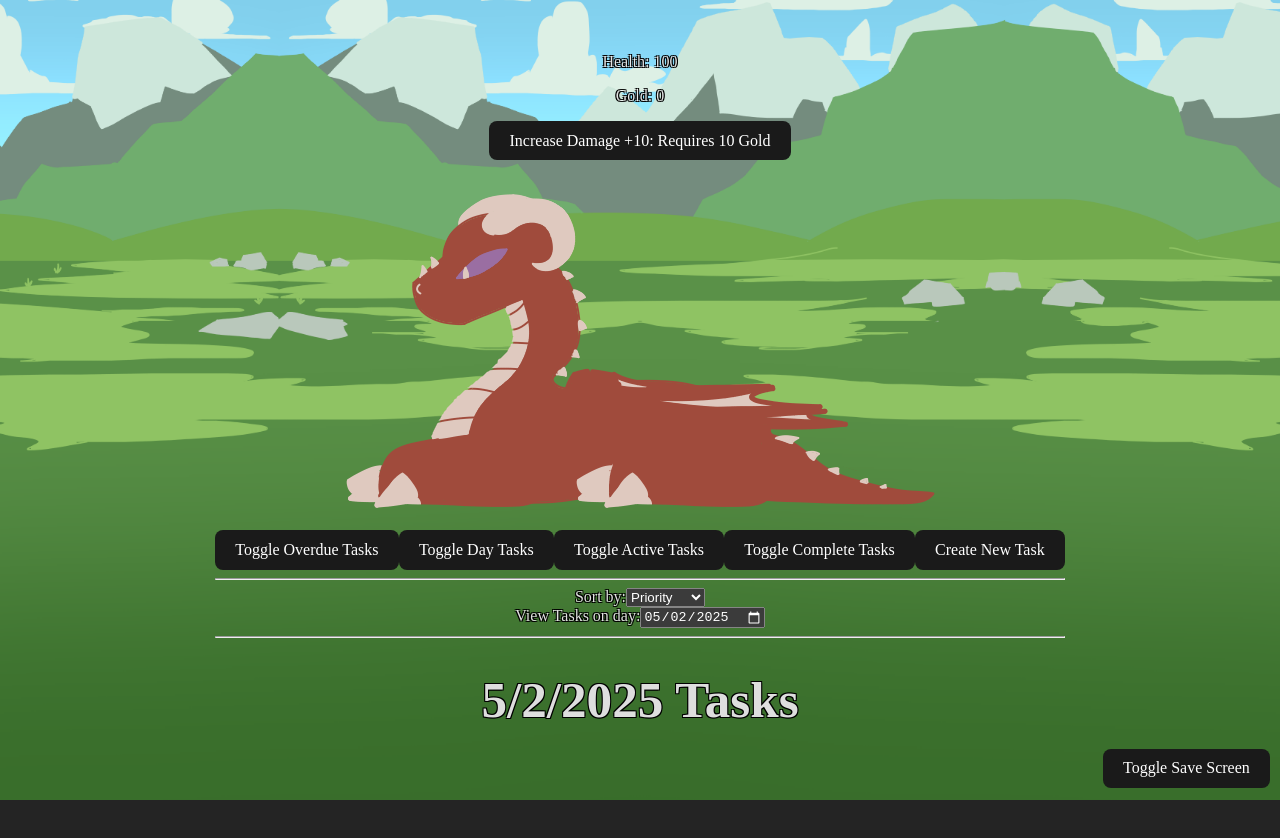
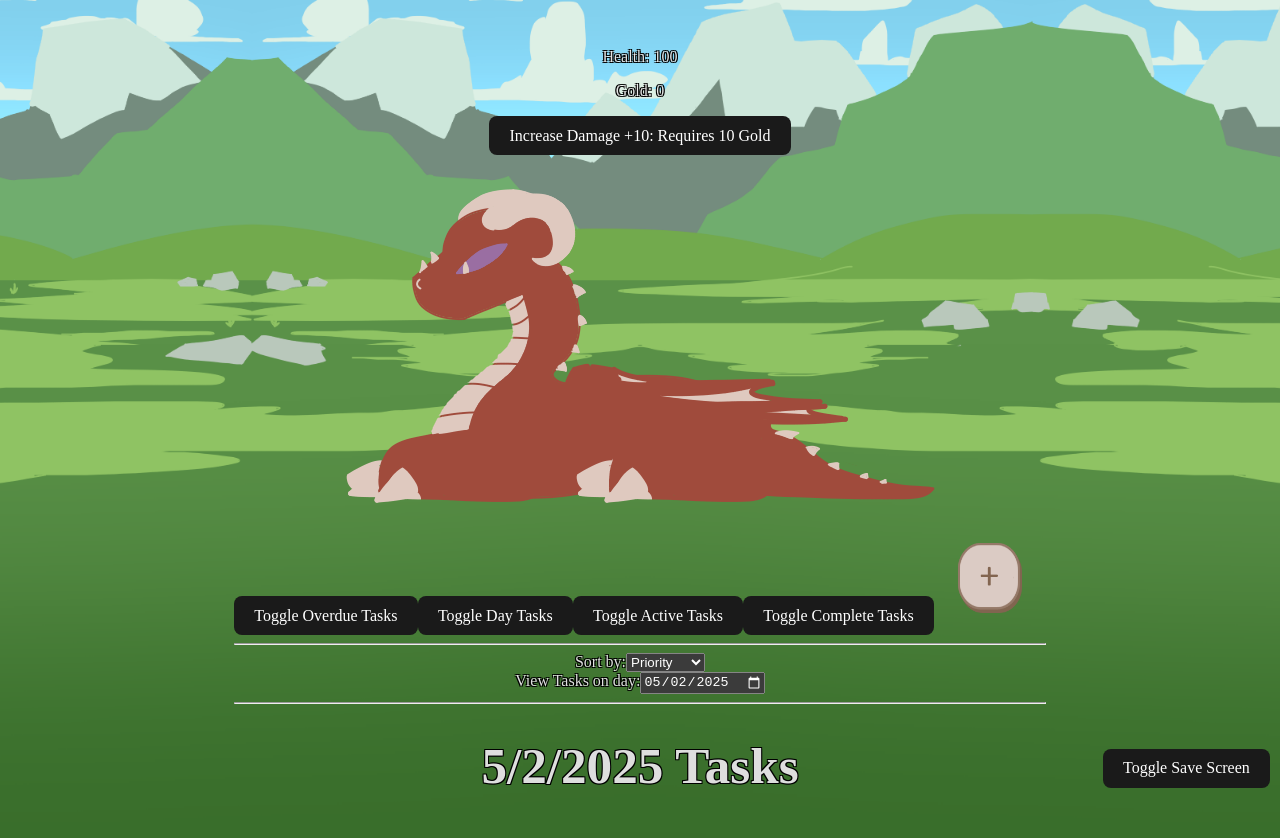
Before and after one commit to QuestlineDJ/task-knight, a React (Vite) app: page / in a window 1280 px wide. Shown: the top 838 px of the page. Before the commit the page ends 800 px from the top, so only its background shows below. Built offline with nearby package versions, Linux system fonts and the light colour scheme.

Commit message:
Yippie we love add task button

```diff
--- a/src/TaskSystem.tsx
+++ b/src/TaskSystem.tsx
@@ -3,6 +3,7 @@ import redDragon from "./images/boss_dragon.png";
 import blueDragon from "./images/boss_dragon_blue.png";
 import purpleDragon from "./images/boss_dragon_purple.png";
 import { setLocalStorage } from "./LocalStorageManager";
+import addTaskButton from "./assets/Task Knight Assets/Main Panel/Task Panel/addButton.png";
 import {
   Task,
   getTimeSeconds,
@@ -260,8 +261,24 @@ export function TaskMaster() {
       <button type="button" onClick={() => setShowComplete(!showComplete)}>
         Toggle Complete Tasks
       </button>
-      <button type="button" onClick={() => new_task()}>
-        Create New Task
+      <button
+        className="createTask"
+        type="button"
+        style={{
+          backgroundSize: "cover",
+          backgroundColor: "transparent",
+          width: "112px",
+          height: "105px",
+          placeItems: "center",
+          border: "none",
+          outline: "none",
+        }}
+        onClick={() => new_task()}
+      >
+        <img
+          src={addTaskButton}
+          style={{ width: "100%", height: "100%", placeItems: "center" }}
+        ></img>
       </button>
       <hr />
       <span>
```
Also changed, not shown: src/TaskSystem.css (line endings or trailing spaces).
